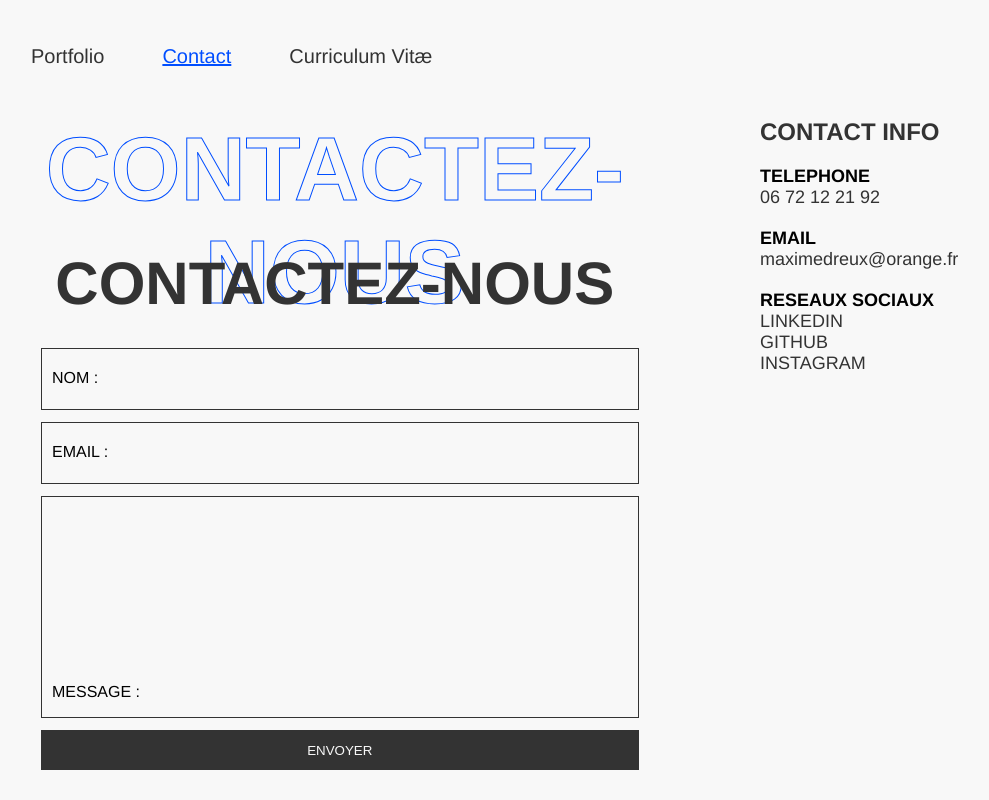
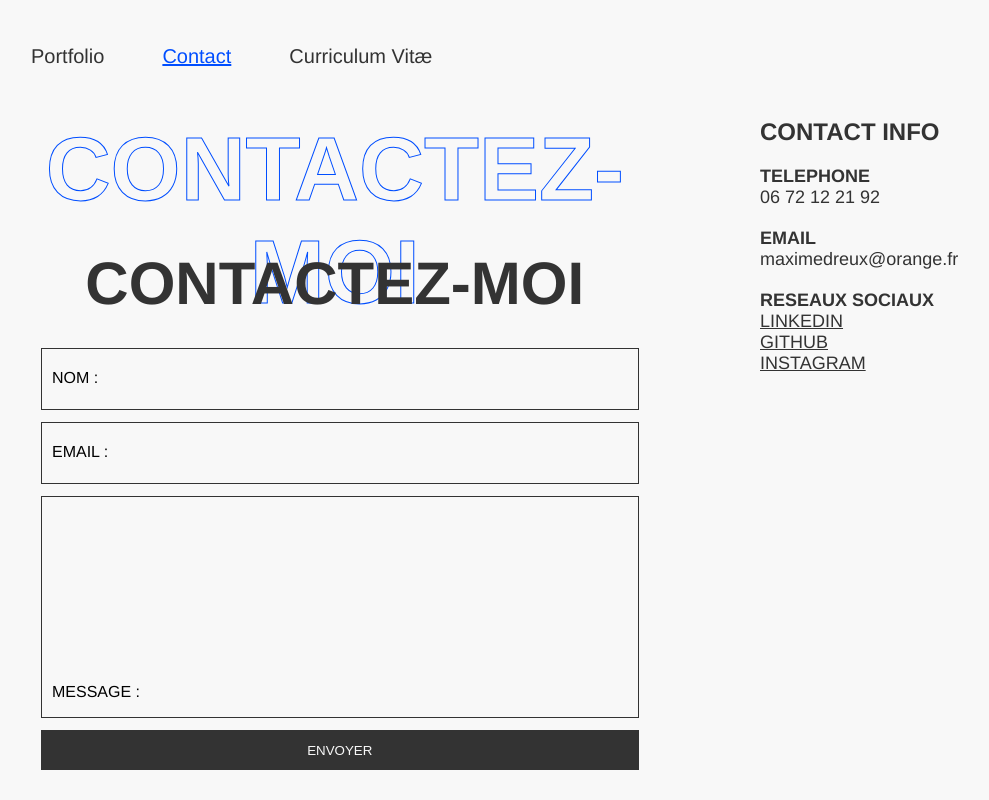
Before and after one commit to Maxms17/OpenC_Projet_12, a React (Create React App) app: page /Contact in a window 1280 px wide. Shown: the top 800 px of the page, without its empty margins (34-1023 px from the left). Built offline with nearby package versions, Linux system fonts and the light colour scheme.

Commit message:
Modif gitignor

```diff
--- a/src/components/Message/Message.css
+++ b/src/components/Message/Message.css
@@ -7,10 +7,6 @@
 
 .contact {
     width: 50%;
-}
-
-.titre{
-
 }
 
 .titre-bleu{
@@ -101,4 +97,13 @@ form{
     font-size: 18px;
     text-align: left;
     margin: 0;
+    color: #333333;
 }
+
+.info a {
+    text-decoration: underline;
+}
+
+.info a:hover {
+    color: #004EFF;
+}
--- a/src/components/Message/Message.jsx
+++ b/src/components/Message/Message.jsx
@@ -47,10 +47,10 @@ class Message extends Component {
                 <div className='contact'>
                     <div className='titre'>
                         <div className='titre-bleu'>
-                            <h2>CONTACTEZ-NOUS</h2>
+                            <h2>CONTACTEZ-MOI</h2>
                         </div>
                         <div className='titre-noir'>
-                            <h2>CONTACTEZ-NOUS</h2>
+                            <h2>CONTACTEZ-MOI</h2>
                         </div>
                     </div>
                     <form onSubmit={this.handleSubmit}>
```
Also changed, not shown: 14 other files (tests, documents, lock files or other folders).
